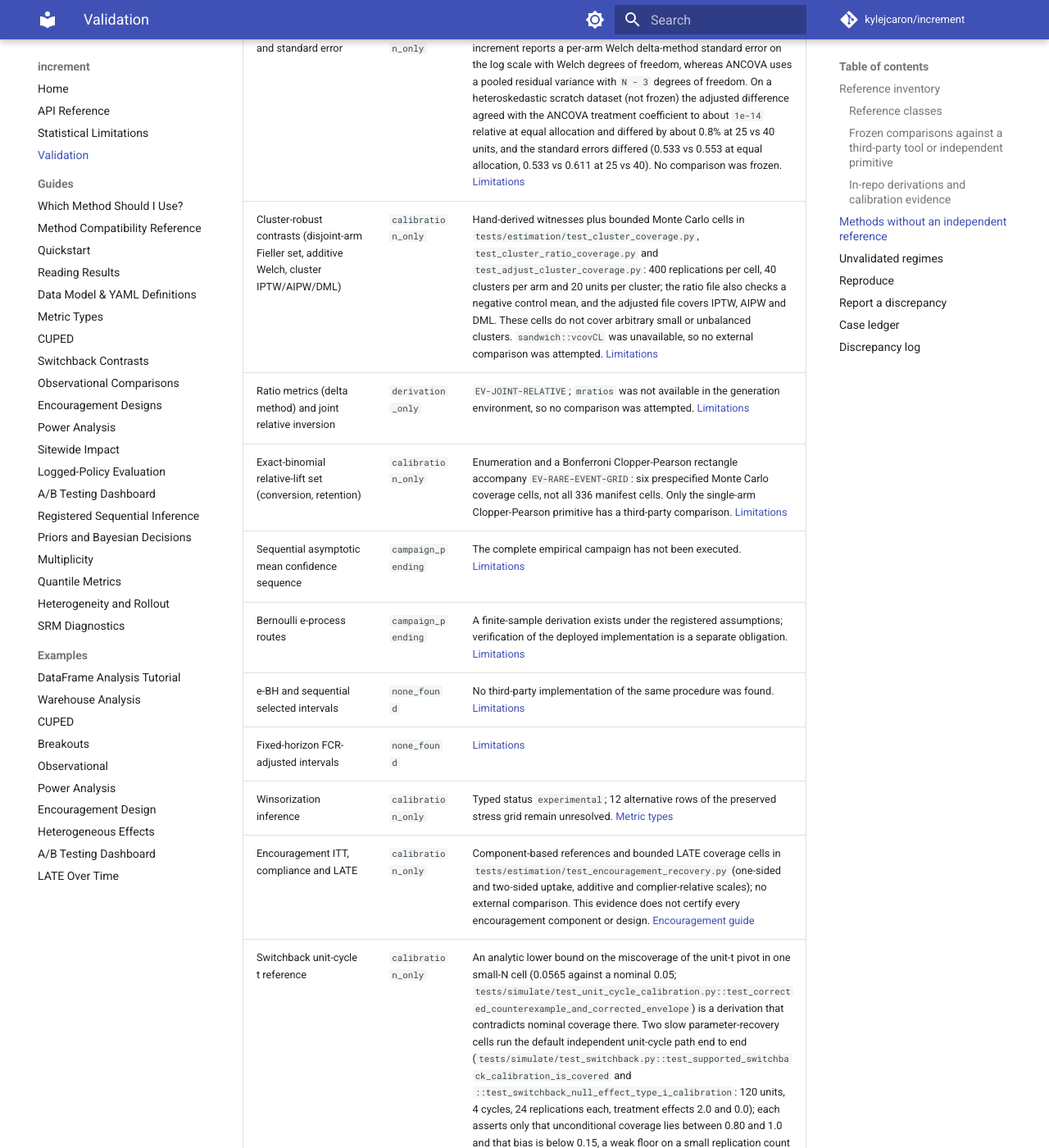
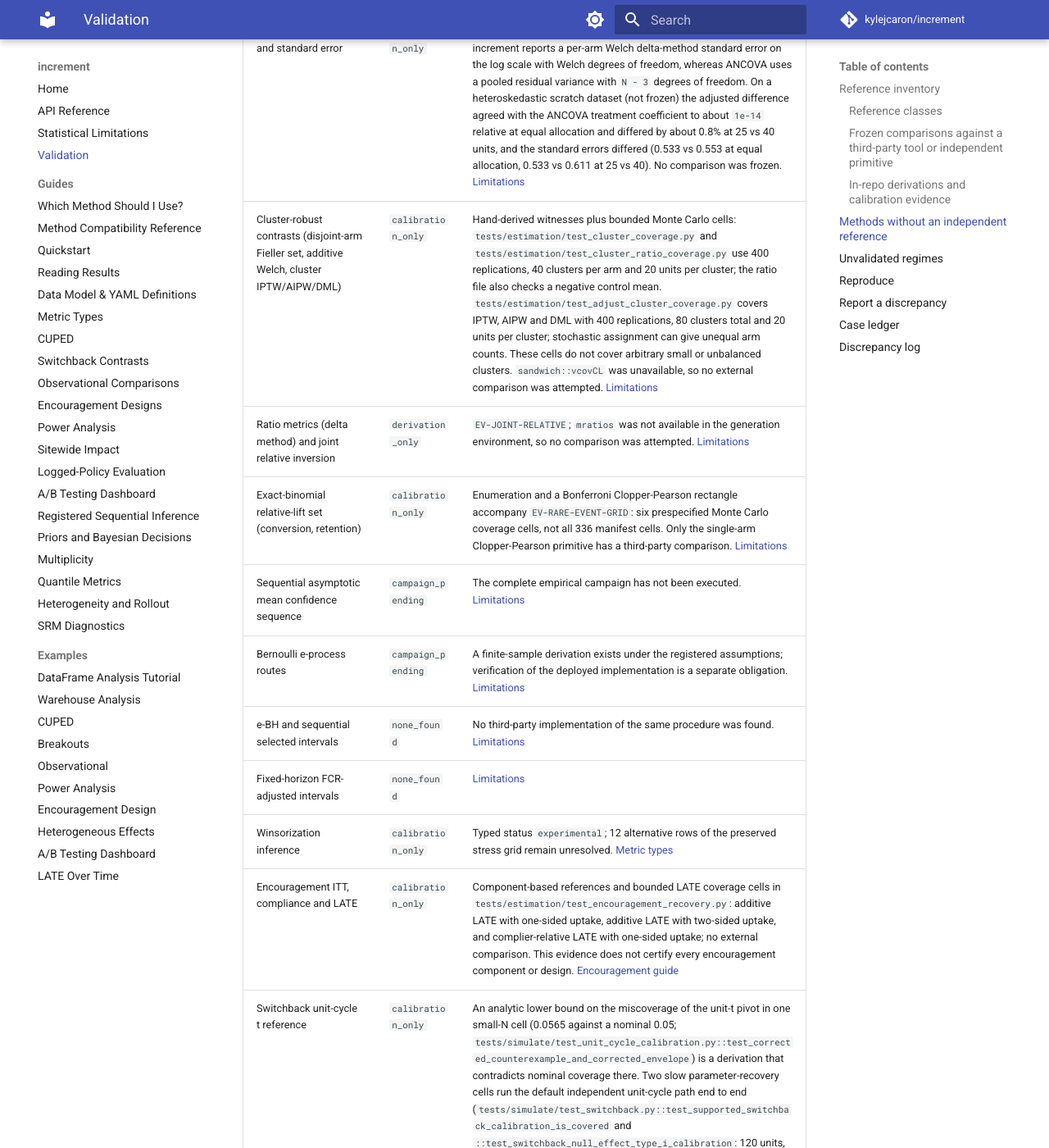
Before and after one commit to kylejcaron/increment, an MkDocs documentation site: the page built from docs/validation.md, in a window 1280 px wide and 1400 px high, scrolled down 9143 px. Shown: the whole window at 82% size. Built offline with MkDocs 1.6.1 and Material for MkDocs 9.7.7, drawn with Linux system fonts in a browser that asks for light colours; comment, search, counter and statistics services are not loaded.

Commit message:
Scope cluster and encouragement coverage evidence precisely

```diff
--- a/docs/validation.md
+++ b/docs/validation.md
@@ -82,7 +82,7 @@ third-party comparison), `campaign_pending` (a registered campaign exists and ha
 | Method | Status | Basis and where the guarantee is stated |
 |---|---|---|
 | CUPED point estimate and standard error | `calibration_only` | The ANCOVA `lm` comparison was examined and does not match: increment reports a per-arm Welch delta-method standard error on the log scale with Welch degrees of freedom, whereas ANCOVA uses a pooled residual variance with `N - 3` degrees of freedom. On a heteroskedastic scratch dataset (not frozen) the adjusted difference agreed with the ANCOVA treatment coefficient to about `1e-14` relative at equal allocation and differed by about 0.8% at 25 vs 40 units, and the standard errors differed (0.533 vs 0.553 at equal allocation, 0.533 vs 0.611 at 25 vs 40). No comparison was frozen. [Limitations](limitations.md#cuped-treats-its-adjustment-coefficient-as-known) |
-| Cluster-robust contrasts (disjoint-arm Fieller set, additive Welch, cluster IPTW/AIPW/DML) | `calibration_only` | Hand-derived witnesses plus bounded Monte Carlo cells in `tests/estimation/test_cluster_coverage.py`, `test_cluster_ratio_coverage.py` and `test_adjust_cluster_coverage.py`: 400 replications per cell, 40 clusters per arm and 20 units per cluster; the ratio file also checks a negative control mean, and the adjusted file covers IPTW, AIPW and DML. These cells do not cover arbitrary small or unbalanced clusters. `sandwich::vcovCL` was unavailable, so no external comparison was attempted. [Limitations](limitations.md#cluster-references-are-qualified-working-approximations) |
+| Cluster-robust contrasts (disjoint-arm Fieller set, additive Welch, cluster IPTW/AIPW/DML) | `calibration_only` | Hand-derived witnesses plus bounded Monte Carlo cells: `tests/estimation/test_cluster_coverage.py` and `tests/estimation/test_cluster_ratio_coverage.py` use 400 replications, 40 clusters per arm and 20 units per cluster; the ratio file also checks a negative control mean. `tests/estimation/test_adjust_cluster_coverage.py` covers IPTW, AIPW and DML with 400 replications, 80 clusters total and 20 units per cluster; stochastic assignment can give unequal arm counts. These cells do not cover arbitrary small or unbalanced clusters. `sandwich::vcovCL` was unavailable, so no external comparison was attempted. [Limitations](limitations.md#cluster-references-are-qualified-working-approximations) |
 | Ratio metrics (delta method) and joint relative inversion | `derivation_only` | `EV-JOINT-RELATIVE`; `mratios` was not available in the generation environment, so no comparison was attempted. [Limitations](limitations.md#signed-effects-require-a-suitable-scale-and-reference) |
 | Exact-binomial relative-lift set (conversion, retention) | `calibration_only` | Enumeration and a Bonferroni Clopper-Pearson rectangle accompany `EV-RARE-EVENT-GRID`: six prespecified Monte Carlo coverage cells, not all 336 manifest cells. Only the single-arm Clopper-Pearson primitive has a third-party comparison. [Limitations](limitations.md#rare-events-on-an-unadjusted-conversionretention-arm-are-estimated-exactly-not-refused) |
 | Sequential asymptotic mean confidence sequence | `campaign_pending` | The complete empirical campaign has not been executed. [Limitations](limitations.md#the-sequential-certification-campaign-has-not-been-executed) |
@@ -90,7 +90,7 @@ third-party comparison), `campaign_pending` (a registered campaign exists and ha
 | e-BH and sequential selected intervals | `none_found` | No third-party implementation of the same procedure was found. [Limitations](limitations.md#sequential-selected-intervals-use-the-same-stopped-likelihood) |
 | Fixed-horizon FCR-adjusted intervals | `none_found` | [Limitations](limitations.md#fixed-horizon-fdr-control-assumes-a-dependence-condition-that-is-not-checked) |
 | Winsorization inference | `calibration_only` | Typed status `experimental`; 12 alternative rows of the preserved stress grid remain unresolved. [Metric types](guides/metric-types.md#winsorization) |
-| Encouragement ITT, compliance and LATE | `calibration_only` | Component-based references and bounded LATE coverage cells in `tests/estimation/test_encouragement_recovery.py` (one-sided and two-sided uptake, additive and complier-relative scales); no external comparison. This evidence does not certify every encouragement component or design. [Encouragement guide](guides/encouragement.md) |
+| Encouragement ITT, compliance and LATE | `calibration_only` | Component-based references and bounded LATE coverage cells in `tests/estimation/test_encouragement_recovery.py`: additive LATE with one-sided uptake, additive LATE with two-sided uptake, and complier-relative LATE with one-sided uptake; no external comparison. This evidence does not certify every encouragement component or design. [Encouragement guide](guides/encouragement.md) |
 | Switchback unit-cycle t reference | `calibration_only` | An analytic lower bound on the miscoverage of the unit-t pivot in one small-N cell (0.0565 against a nominal 0.05; `tests/simulate/test_unit_cycle_calibration.py::test_corrected_counterexample_and_corrected_envelope`) is a derivation that contradicts nominal coverage there. Two slow parameter-recovery cells run the default independent unit-cycle path end to end (`tests/simulate/test_switchback.py::test_supported_switchback_calibration_is_covered` and `::test_switchback_null_effect_type_i_calibration`: 120 units, 4 cycles, 24 replications each, treatment effects 2.0 and 0.0); each asserts only that unconditional coverage lies between 0.80 and 1.0 and that bias is below 0.15, a weak floor on a small replication count that does not establish nominal coverage. [Limitations](limitations.md#the-switchback-t-reference-is-itself-an-approximation) |
 | Switchback shared-block t reference | `calibration_only` | One slow parameter-recovery cell exercises the shared-schedule block-t path (`tests/simulate/test_switchback.py::test_shared_schedule_block_t_refuses_degenerate_cycle_order_and_recovers_coverage`): 3 units, 6 blocks, `probability_ct=0.8`, 400 replications, null treatment effect. About a quarter of replications realize a single cycle order and are refused (`source.frame.switchback.schedule`); the asserted bound is coverage of at least 0.85 conditional on an interval being produced, a floor and not nominal coverage. No other shared-block cell is inventoried, and the independent unit-cycle calibration cells declare independent Bernoulli unit-cycle orders only. |
 | Fixed-horizon arm sample-size, power and MDE solvers (log-ratio planning model) | `calibration_only` | The planning scale is the log relative lift with a planned variance, whereas `power.t.test` is an additive pooled-variance, equal-allocation calculation; the estimands do not match and no estimator was added to force a match, so no third-party comparison exists. Bounded Monte Carlo evidence is one slow cell (`tests/power/test_calibration.py::TestCalibration::test_power_calibration`: a Negative Binomial count at a 10% lift planned for 0.80 power, 200 replications through the full pipeline, empirical power within 0.07 of the design-aware analytic power, and planning power at most 0.05 above it); it is not a calibration grid. [Limitations](limitations.md#arm-power-planning-depends-on-declared-alternative-arm-variance-shapes) |
```
